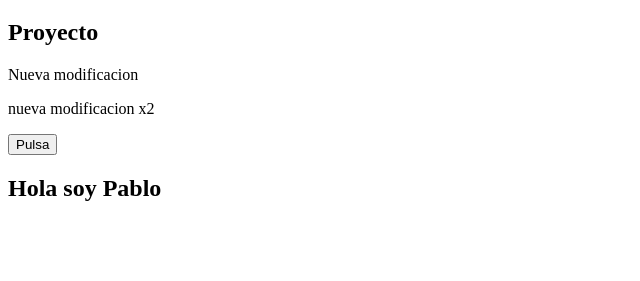
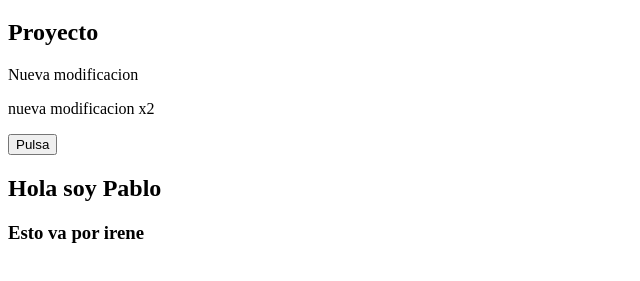
Before and after one commit to ireneplanes/ejercicioDespliegue, a plain HTML site: page index.html in a window 1280 px wide. Shown: the part 61-342 px from the top of the page, without its empty margins (0-640 px from the left). Drawn offline with Linux system fonts and the light colour scheme.

Commit message:
Modificacion para Irene

```diff
--- a/index.html
+++ b/index.html
@@ -15,5 +15,6 @@
     <input type="button" onclick="saludo()" value="Pulsa">
 
     <h2>Hola soy Pablo</h2>
+    <h3>Esto va por irene</h3>
 </body>
 </html>
```
